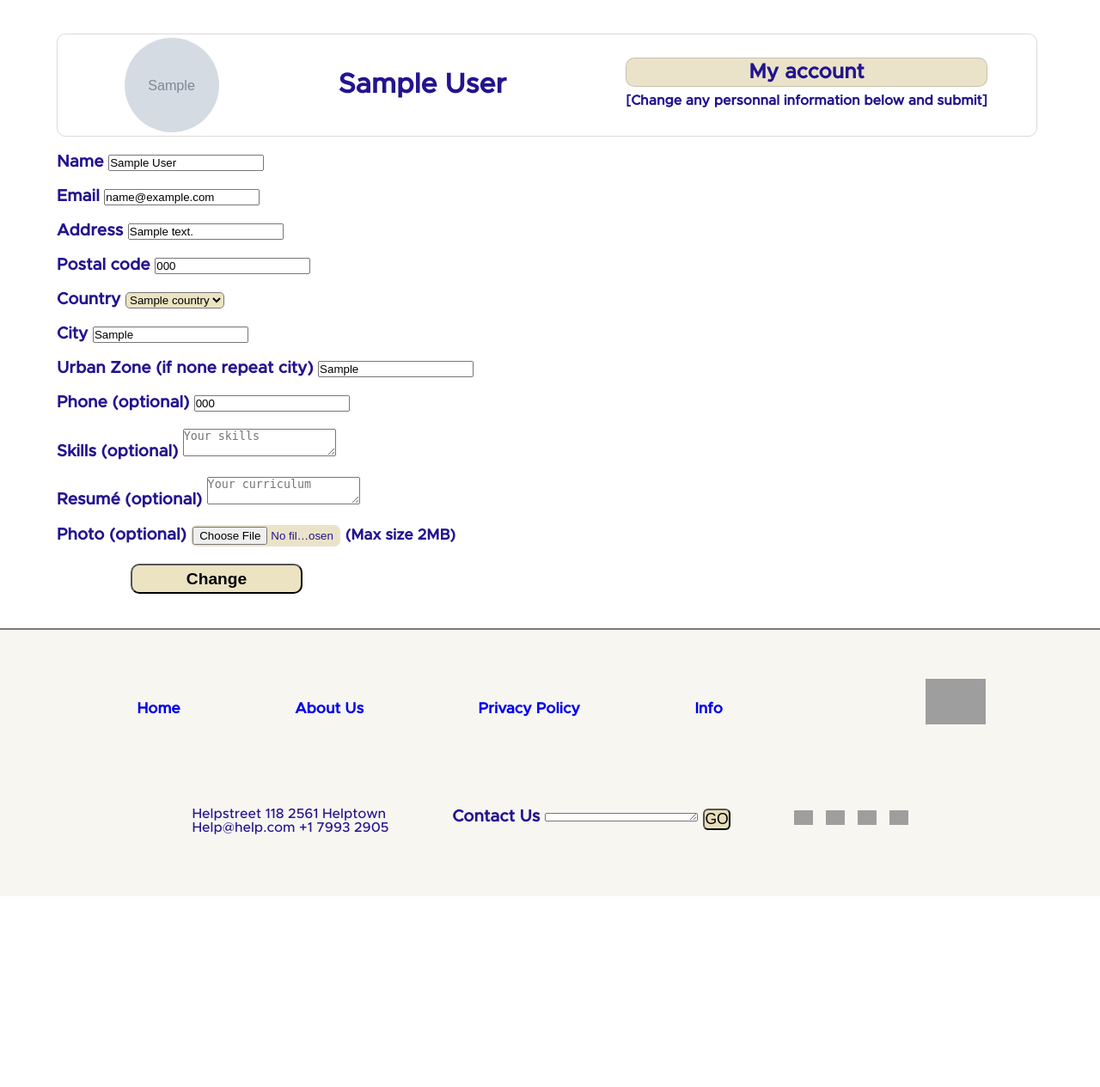
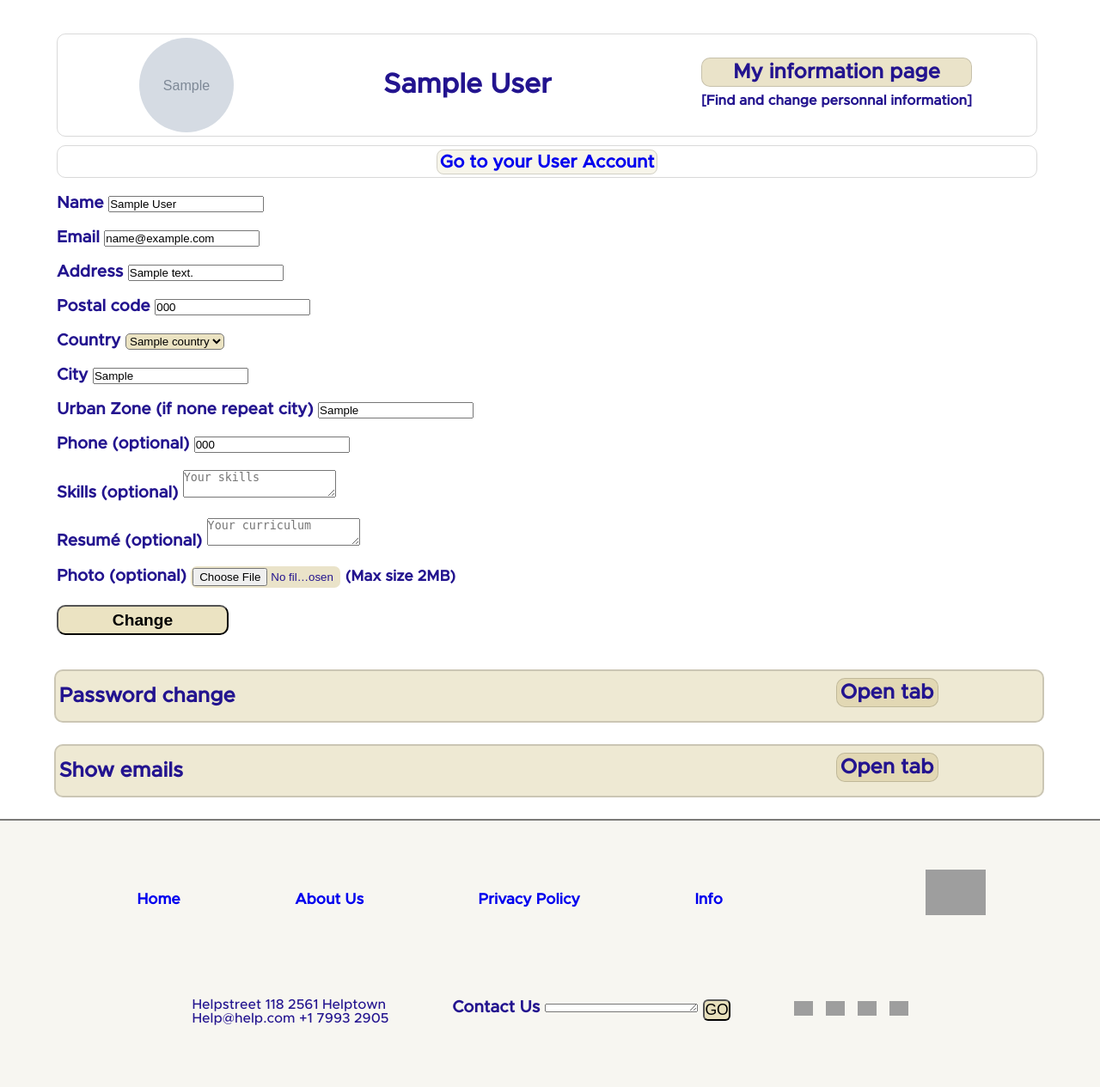
Before and after one commit to ferneiva/neivaBEndProject, a PHP site: page /useraccount in a window 1280 px wide. Shown: the part 81-1346 px from the top of the page at 86% size. Before the commit the page ends 1124 px from the top, so only its background shows below. Run offline with PHP 8.4, Linux system fonts and the light colour scheme; the visitor is signed in with stand-in values (Sample User, id 1); tables that the repository leaves empty or names only in its code hold one stand-in row (values such as "Sample post"); grey boxes marked "Sample" are stand-in pictures; grey boxes are pictures that could not be loaded.

Commit message:
useraccount ok lacks email list

```diff
--- a/controllers/useraccount.php
+++ b/controllers/useraccount.php
@@ -118,11 +118,73 @@ if( isset($_POST["change"])){
 
         }
         else{
-            var_dump($_FILES);
-            var_dump($_POST);
+            // var_dump($_FILES);
+            // var_dump($_POST);
             $message = "Fields incorrect or wrong image";
         }
 }
 
 
+if( isset($_POST["sendNpass"])){
+    // var_dump($_FILES);
+        // var_dump($_FILES["photo"],$allowed_formats);
+        //$testFoto=photoValidation($_FILES["photo"],$allowed_formats);
+        //var_dump($testFoto);
+
+
+        foreach($_POST as $key => $value){
+            $_POST [$key] = htmlspecialchars(strip_tags(trim($value)));
+        }
+
+        if(
+
+            $_POST["newpass"] === $_POST["newpassrepeat"] &&
+            mb_strlen($_POST["password"])  >=8 &&
+            mb_strlen($_POST["password"]) <=1000 &&
+            mb_strlen($_POST["newpass"])  >=8 &&
+            mb_strlen($_POST["newpass"]) <=1000 &&
+            mb_strlen($_POST["newpassrepeat"])  >=8 &&
+            mb_strlen($_POST["newpassrepeat"]) <=1000
+
+
+
+        ){
+            $modelUpdate = new Users();
+            // require("models/users.php");
+            // $user = $model->getDetail($id);
+            $sessionUser=$model->getDetail($_SESSION["user_id"]);
+            var_dump($sessionUser["password"]);
+            var_dump($_POST["password"]);
+
+            // $modelUserPass = new Users();
+            // $idUpdated=$_SESSION["user_id"];
+            // $idUpdated=$user(["user_id"]);
+            // var_dump($idUpdated);
+                if(password_verify($_POST["password"], $sessionUser["password"])){
+
+
+                    $newPassData=$_POST;
+                    $newPassData["user_id"]=$_SESSION["user_id"];
+                    $message1=NULL;
+                    unset($_POST);
+                    $modelUpdate->newPassword($newPassData);
+
+
+
+                }
+                else{
+                    Var_dump($_POST);
+                    $message1 ="Your old password is incorret";
+                }
+        }
+        else{
+            // var_dump($_FILES);
+            //var_dump($_POST);
+            $message1 = "Input password fields incorrect";
+        }
+}
+
+
+
+
 require ("views/useraccount.php");
--- a/models/users.php
+++ b/models/users.php
@@ -119,6 +119,20 @@ class Users extends Base
 		]);
 		return $query->fetch();
 	}
+	public function newPassword ($data){
+		$query =$this->db->prepare("
+		UPDATE users
+		SET password=?
+		WHERE user_id = ?
+		");
+
+		$query->execute([
+			password_hash($data["newpass"], PASSWORD_DEFAULT),
+			$data["user_id"],
+		]);
+		return $query->fetch();
+	}
+
 
 
 
--- /dev/null
+++ b/script/useraccount.js
@@ -0,0 +1,27 @@
+document.addEventListener("DOMContentLoaded", () => {
+    const btnPassShow = document.querySelector(".pick");
+    const passContShow=document.querySelector(".passwordContainer");
+        btnPassShow.addEventListener("click", () =>{
+            passContShow.classList.remove('hide');
+        })
+
+    const btnClosePass = document.querySelector('#binClose');
+
+        btnClosePass.addEventListener("click", () =>{
+            passContShow.classList.add("hide");
+        } )
+
+
+    const btnPassShow1 = document.querySelector(".pick1");
+    const passContShow1=document.querySelector(".passwordContainer1");
+        btnPassShow1.addEventListener("click", () =>{
+            passContShow1.classList.remove('hide');
+        })
+
+    const btnClosePass1 = document.querySelector('#binClose1');
+
+        btnClosePass1.addEventListener("click", () =>{
+            passContShow1.classList.add("hide");
+        } )
+
+});
--- a/styles/general.css
+++ b/styles/general.css
@@ -50,6 +50,7 @@ main{
 .large-button{
     margin-top: 20px;
     margin-bottom: 40px;
+    color: rgb(35, 20, 143);
 }
 
 .large-button button{
--- a/styles/useraccount.css
+++ b/styles/useraccount.css
@@ -11,6 +11,9 @@
     padding: 4px;
     border-radius: 10px;
     text-align: center;
+}
+.pick,.pick1{
+    cursor: pointer;
 }
 .useraccount-header-2{
     font-size: 1.0rem;
@@ -26,3 +29,76 @@
 .useraccount-right-label{
     font-size: 1.1rem ;
 }
+.redirect{
+    height:36px;
+}
+.redirect a{
+    border: 1px solid rgba(0, 0, 0, 0.15);
+    background-color: rgba(214, 202, 151, 0.2);
+    font-size: 1.3rem;
+    padding: 3px;
+}
+.userAccount-cont{
+    margin-left: 4.9%;
+    width: 90%;
+    height: max-content;
+    /* background-color: aquamarine; */
+}
+.tab-selector{
+    border: 2px solid rgba(0, 0, 0, 0.15);
+    /* border-top-right-radius: 10px;
+    border-top-left-radius: 10px; */
+    border-radius: 10px;
+    display: flex;
+    align-items: center;
+    justify-content: flex-start;
+    gap:60%;
+    min-height: 50px;
+    /* background-color: blueviolet; */
+    padding: 4px;
+    margin-bottom: 0px;
+    background-color: rgba(214, 202, 151, 0.42);
+
+}
+.tab-selector-title{
+    width: 220px;
+}
+.closeTab{
+    border: 0px solid rgba(0, 0, 0, 0.15);
+    border-radius: 0px;
+    background-color: rgba(214, 202, 151, 0.01);
+}
+.close{
+    cursor:pointer;
+}
+.empty{
+    width: 90%;
+    height: 25px;
+}
+.passwordContainer,.passwordContainer1{
+    height: 240px;
+    border: 1px solid rgba(0, 0, 0, 0.15);
+    margin-bottom: 50px;
+    border-radius: 10px;
+    background-color: rgba(214, 202, 151, 0.22);
+}
+.hide{
+    display: none;
+}
+.newpass-bin{
+    display:flex;
+    flex-direction: row;
+    justify-content: flex-start;
+    align-items: center;
+    gap: 4%;
+    width: 90%;
+    height: 120px;
+}
+.large-button button{
+    margin-left: 0px;
+}
+.btn-pass{
+    margin-top: 16px;
+    margin-bottom: 0px;
+    color: rgb(35, 20, 143);
+}
--- a/views/useraccount.php
+++ b/views/useraccount.php
@@ -11,6 +11,7 @@
     <link rel="stylesheet" href="/styles/register.css">
     <link rel="stylesheet" href="/styles/footer.css">
     <link rel="stylesheet" href="/styles/useraccount.css">
+    <script src="/script/useraccount.js" defer></script>
 
 
         <title><?=$user ["name"] ?></title>
@@ -34,12 +35,15 @@
             ?>
                 <h1><?= $user["name"] ?></h1>
                 <div class="useraccount-header">
-                    <h2 class="useraccount-header-1">My account</h2>
-                    <h2 class="useraccount-header-2">[Change any personnal information below and submit]</h2>
+                    <h2 class="useraccount-header-1">My information page</h2>
+                    <h2 class="useraccount-header-2">[Find and change personnal information]</h2>
+
                 </div>
 
     </div>
-
+        <div class="user-header redirect">
+            <h2><a href="<?= ROOT ?>/user/<?=$user["user_id"]?>">Go to your User Account</a></h2>
+            </div>
 
     <section class="container-form-register">
 
@@ -133,7 +137,73 @@
             </div>
         </form>
     </section>
+    <!-- ++++++++++++++password changes +++++++++++++++++++++++++++++++ -->
+    <section class="userAccount-cont">
+        <div class="tab-selector">
+            <h2 class="tab-selector-title" >Password change</h2>
+            <h2  class="useraccount-header-1 pick">Open tab</h2>
+        </div>
+
+        <div class="passwordContainer hide">
+            <?php
+                if(isset($message1)){
+                    echo '<p class="warning" role="alert"> ' .$message1. ' </p>';
+                }
+            ?>
+            <form class="form-pass" method="post" action="<?= ROOT ?>/useraccount/">
+                <div class="register-bin">
+                    <label>
+                        Current password
+                        <input type="password" name="password" placeholder="Minimum 8 caracteres" required minlenght="8" maxlength="1000">
+                    </label>
+                </div>
+                <div class="newpass-bin">
+                    <div class="register-bin">
+                        <label>
+                            New password
+                            <input type="password" name="newpass" placeholder="Minimum 8 caracteres" required minlenght="8" maxlength="1000">
+                        </label>
+                    </div>
+                    <div class="register-bin">
+                        <label>
+                            Repeat new password
+                            <input type="password" name="newpassrepeat" placeholder="Minimum 8 caracteres" required minlenght="8" maxlength="1000">
+                        </label>
+                    </div>
+                    <div class="large-button btn-pass">
+                        <button type="submit" name="sendNpass">Change password</button>
+                    </div>
+                </div>
+            </form>
+
+            <div class="tab-selector closeTab">
+                <h2 class="tab-selector-title" ></h2>
+                <h2 id="binClose" class="useraccount-header-1 close">Close tab</h2>
+            </div>
+        </div>
+        </div>
+    </section>
+    <section class="empty"></section>
+    <!-- +++++++++++++++New section with email information+++++++++++++++++ -->
+    <section class="userAccount-cont">
+
+        <div class="tab-selector">
+                <h2 class="tab-selector-title" >Show emails</h2>
+                <h2  class="useraccount-header-1 pick1">Open tab</h2>
+        </div>
+
+        <div class="passwordContainer1 hide">
+
+
+            <div class="tab-selector closeTab">
+                <h2 class="tab-selector-title" ></h2>
+                <h2 id="binClose1" class="useraccount-header-1 close">Close tab</h2>
+            </div>
+        </div>
+    </section>
+    <section class="empty"></section>
 </main>
     <?php require ("templates/footer.php"); ?>
+    <!-- <script src="/script/useraccount.js"></script> -->
 </body>
 </html>
```
Also changed, not shown: 1 other file.
